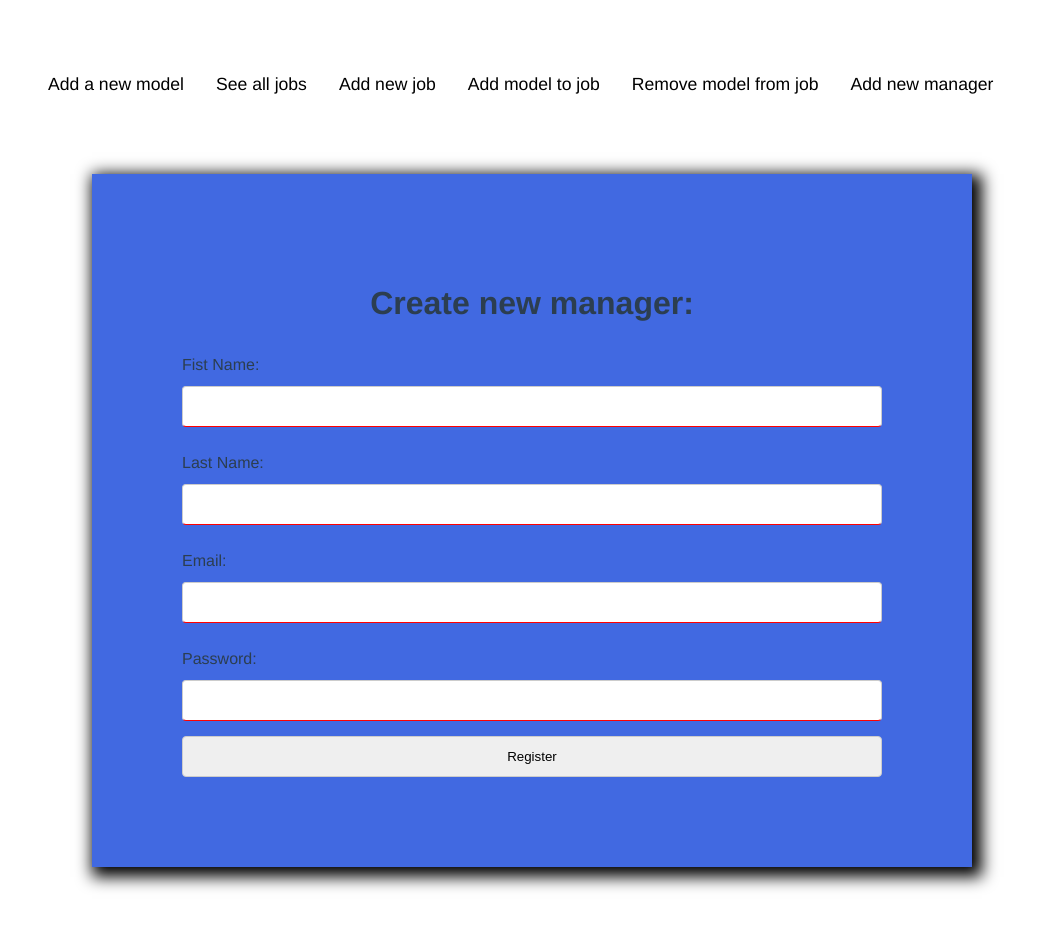
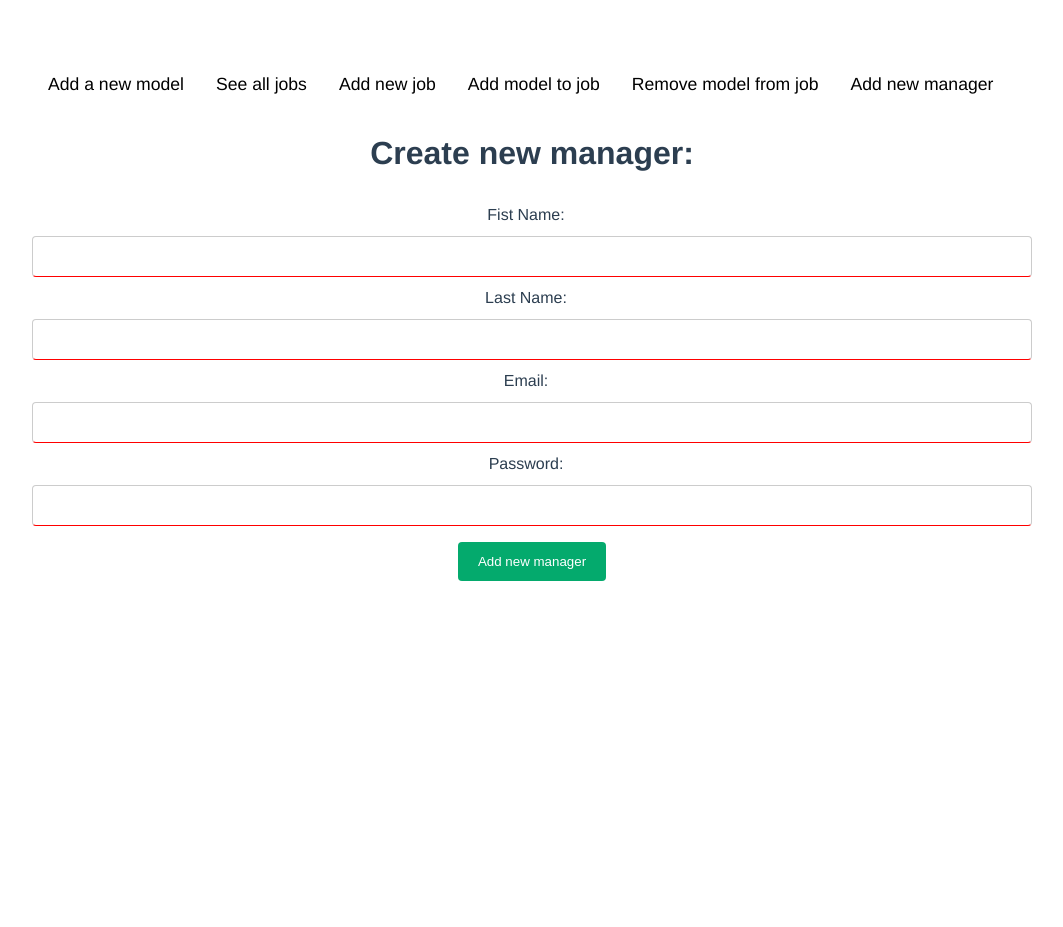
Before and after one commit to miemouridsen/GUIHandin3, a Vue app: page /manager/AddManager in a window 1280 px wide. Shown: the whole page, without its empty margins (108-1171 px from the left). After the commit the page ends 800 px from the top, so only its background shows below. Built offline with nearby package versions, Linux system fonts and the light colour scheme.

Commit message:
Minor changes

```diff
--- a/src/components/Manager/AddManager.vue
+++ b/src/components/Manager/AddManager.vue
@@ -33,7 +33,7 @@
       </div>
 
       <div id="button">
-        <input type="submit" value="Register" />
+        <button type="submit" value="Register" >Add new manager</button>
       </div>
     </form>
   </div>
@@ -63,21 +63,4 @@ export default {
 </script>
 
 <style scoped>
-.addManager {
-  margin: 60px;
-  padding: 90px;
-  background: royalblue;
-
-  -webkit-box-shadow: 5px 5px 15px 5px #000000;
-  box-shadow: 5px 5px 15px 5px #000000;
-}
-#felt {
-  margin-top: 15px;
-  text-align: left;
-}
-
-#button {
-  margin-top: 15px;
-  align-content: center;
-}
 </style>
--- a/src/components/Manager/AddModelToJob.vue
+++ b/src/components/Manager/AddModelToJob.vue
@@ -1,4 +1,5 @@
 <template>
+<h1>Here you can add model to a job.</h1>
   <form @submit.prevent="ModelToJob">
     <label>Model:</label>
     <select v-model="model">
--- a/src/components/Model/AddExpense.vue
+++ b/src/components/Model/AddExpense.vue
@@ -1,4 +1,5 @@
 <template>
+    <h1>Here you can add a new expense</h1>
     <form @submit.prevent="addExpense">
         <label>Job:</label>
         <select v-model="newExpense.jobId" required>
```
